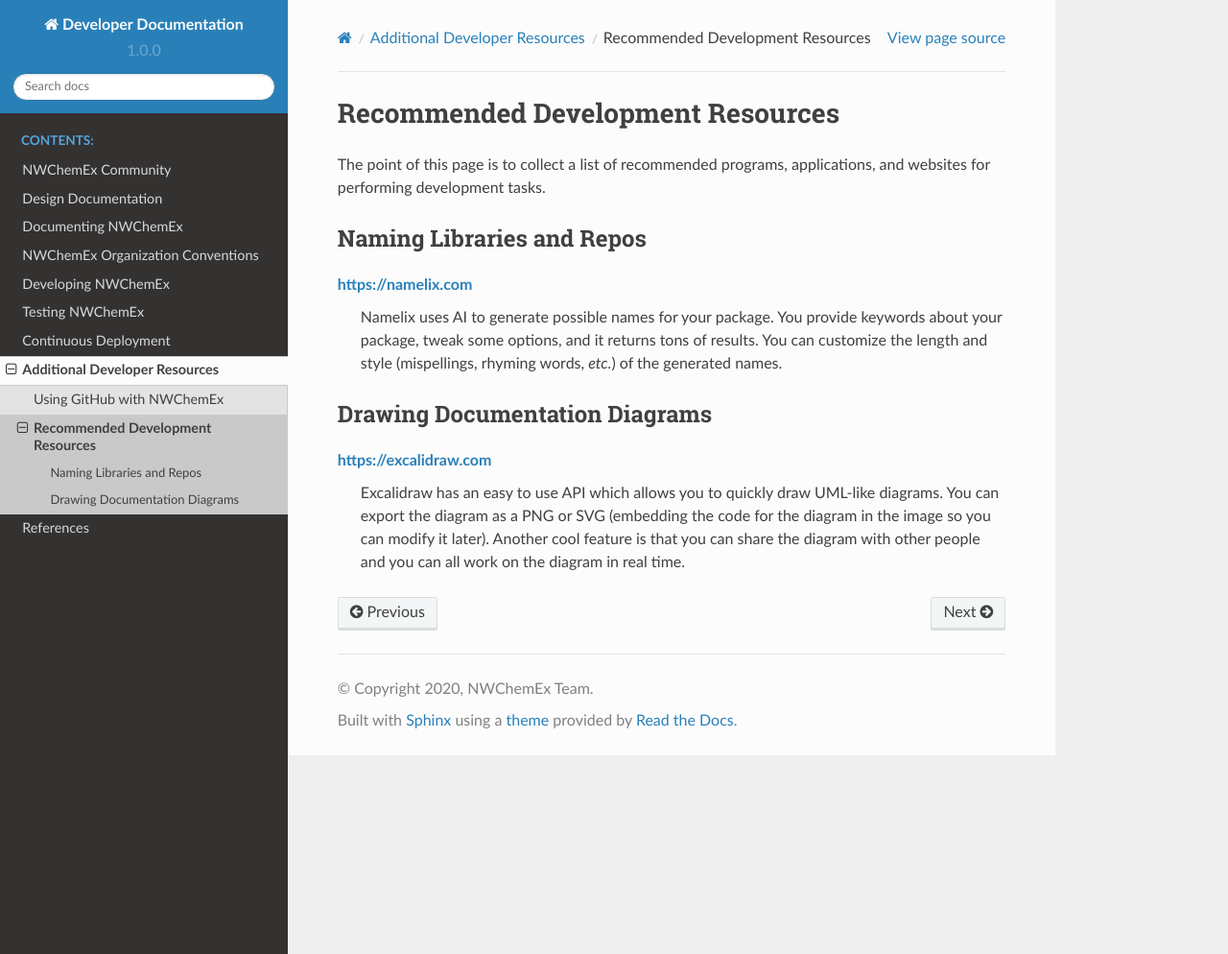
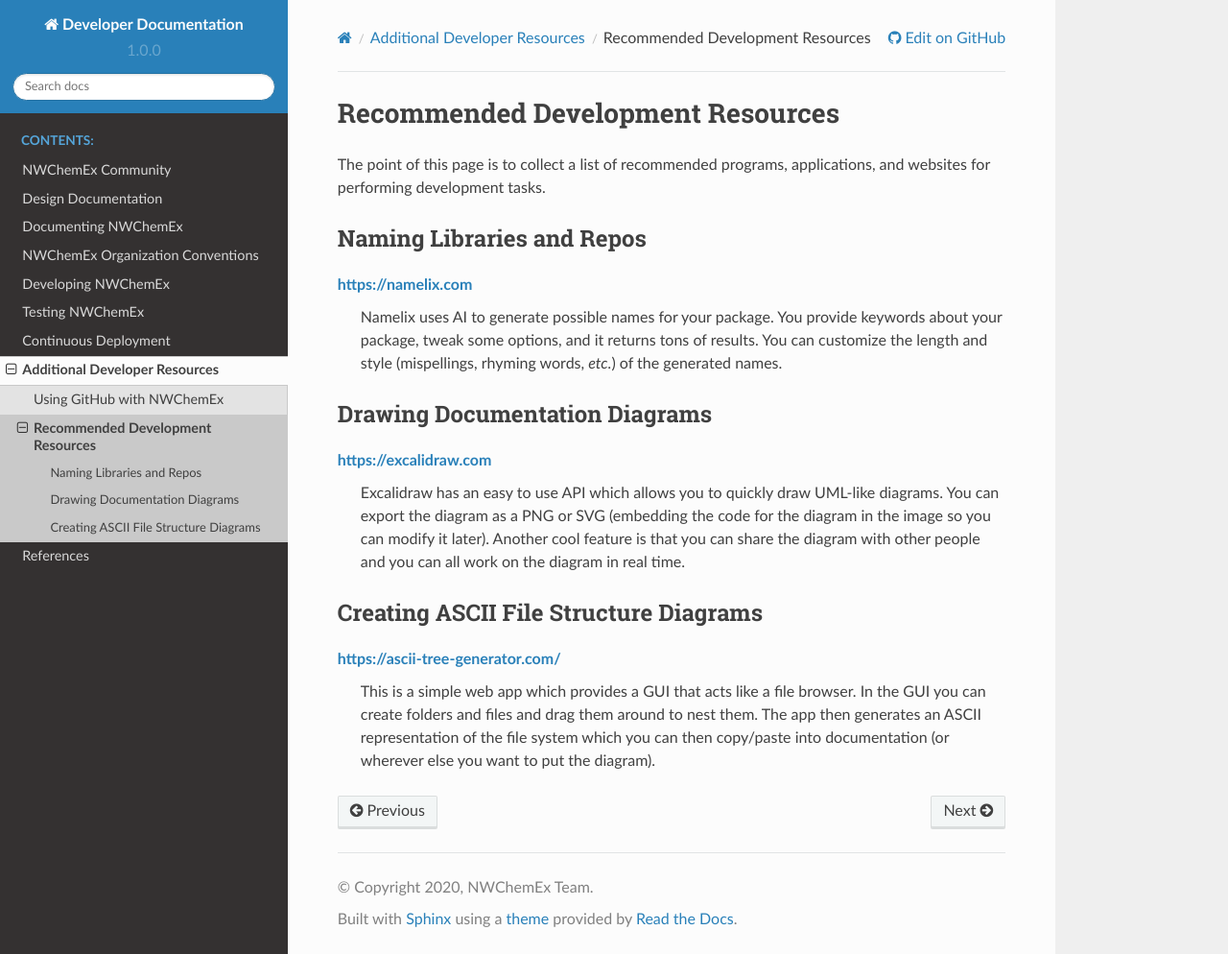
Before and after one commit to NWChemEx/.github, a Sphinx documentation site: the page built from docs/source/resources/recommended_development_resources.rst, in a window 1280 px wide and 994 px high. Shown: the whole window at 96% size. Built offline with Sphinx 7.4.7 and the Read the Docs theme 2.0.0, drawn with Linux system fonts in a browser that asks for light colours.

Commit message:
r2g (#125)

```diff
--- a/docs/source/conf.py
+++ b/docs/source/conf.py
@@ -86,7 +86,9 @@ html_theme = 'sphinx_rtd_theme'
 # further.  For a list of options available for each theme, see the
 # documentation.
 #
-# html_theme_options = {}
+html_theme_options = {
+    'vcs_pageview_mode' : 'edit'
+}
 
 # Add any paths that contain custom static files (such as style sheets) here,
 # relative to this directory. They are copied after the builtin static files,
@@ -103,6 +105,14 @@ html_theme = 'sphinx_rtd_theme'
 #
 # html_sidebars = {}
 
+
+# Allows the edit on GitHub button to make editing the docs easier.
+html_context = {
+  'display_github': True,
+  'github_user': 'NWChemEx-Project',
+  'github_repo': '.github',
+  'github_version': 'master/docs/source/',
+}
 
 # -- Options for HTMLHelp output ---------------------------------------------
 
--- a/docs/source/resources/recommended_development_resources.rst
+++ b/docs/source/resources/recommended_development_resources.rst
@@ -1,12 +1,13 @@
-*********************************
+#################################
 Recommended Development Resources
-*********************************
+#################################
 
 The point of this page is to collect a list of recommended programs,
 applications, and websites for performing development tasks.
 
+**************************
 Naming Libraries and Repos
---------------------------
+**************************
 
 https://namelix.com
    Namelix uses AI to generate possible names for your package. You provide
@@ -14,8 +15,9 @@ https://namelix.com
    results. You can customize the length and style (mispellings, rhyming words,
    *etc.*) of the generated names.
 
+******************************
 Drawing Documentation Diagrams
-------------------------------
+******************************
 
 https://excalidraw.com
    Excalidraw has an easy to use API which allows you to quickly draw UML-like
@@ -23,3 +25,14 @@ https://excalidraw.com
    for the diagram in the image so you can modify it later). Another cool
    feature is that you can share the diagram with other people and you can all
    work on the diagram in real time.
+
+**************************************
+Creating ASCII File Structure Diagrams
+**************************************
+
+https://ascii-tree-generator.com/
+   This is a simple web app which provides a GUI that acts like a file browser.
+   In the GUI you can create folders and files and drag them around to nest
+   them. The app then generates an ASCII representation of the file system which
+   you can then copy/paste into documentation (or wherever else you want to
+   put the diagram).
```
